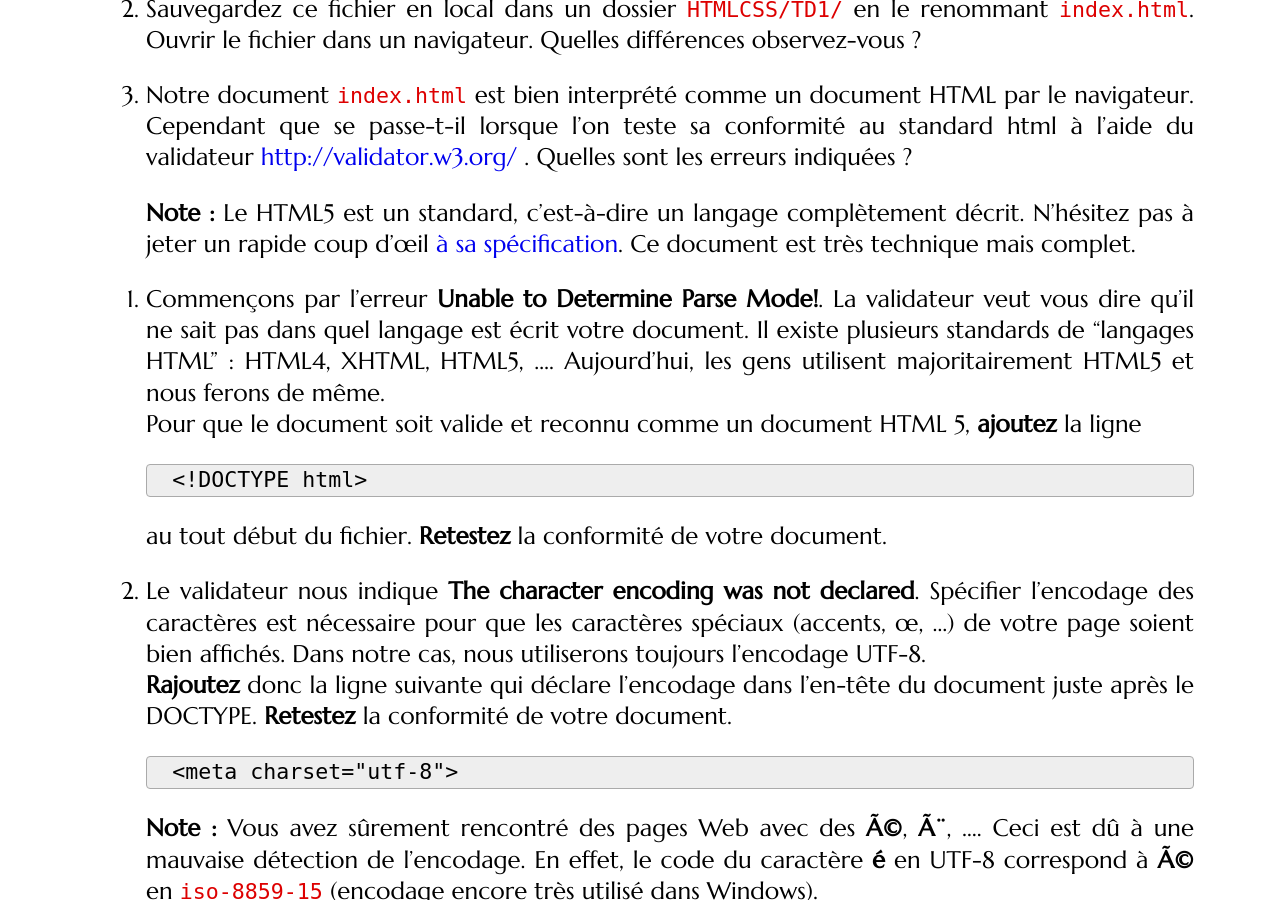
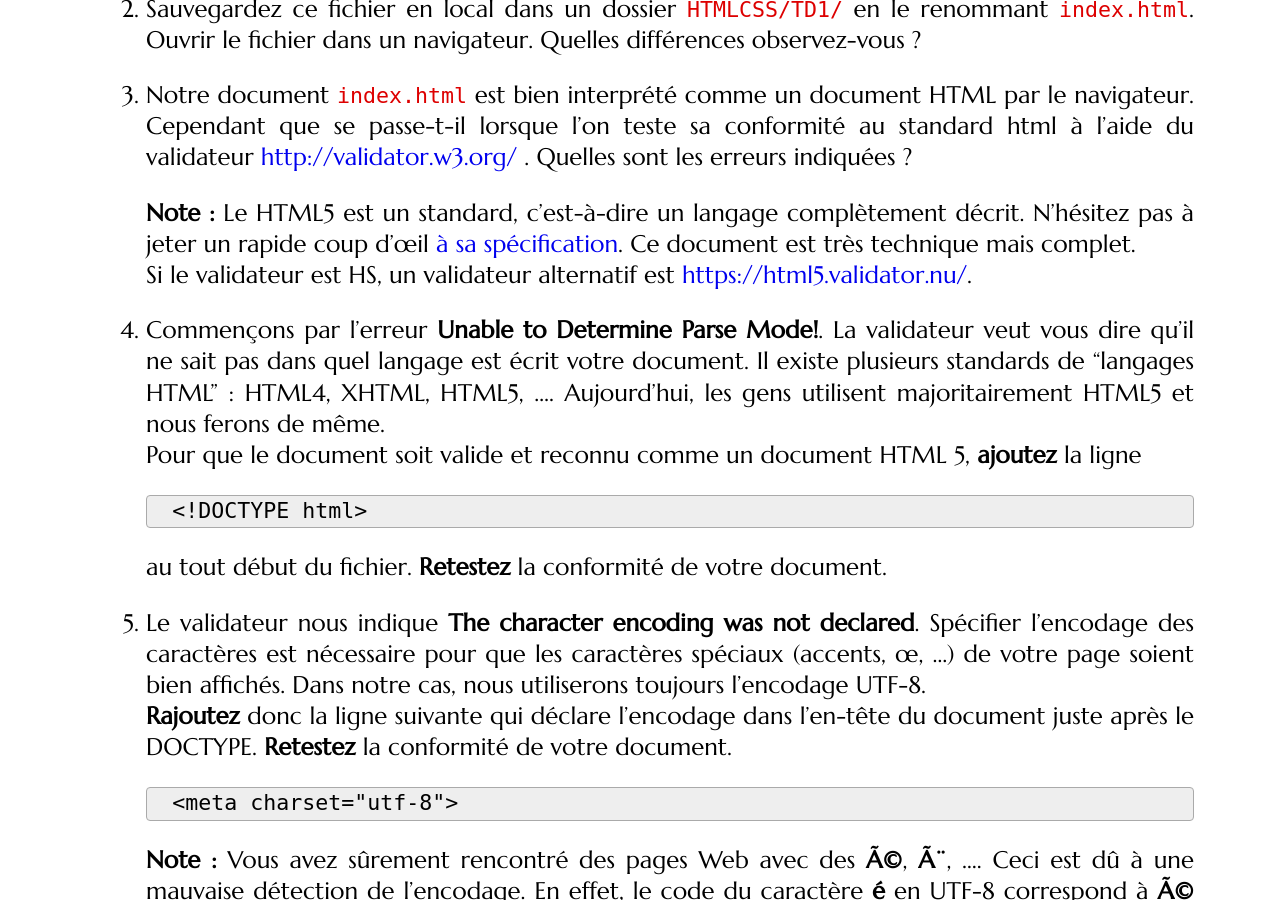
Before and after one commit to romainlebreton/R1.02-DeveloppementInterfacesWeb, a Jekyll site: the page built from tutorials/tutorial1.md, in a window 1280 px wide and 900 px high, scrolled down 1410 px. Built offline with Jekyll 4.4.1, drawn with Linux system fonts in a browser that asks for light colours; some web fonts are replaced; comment, search, counter and statistics services are not loaded.

Commit message:
fix validator

```diff
--- a/tutorials/tutorial1.md
+++ b/tutorials/tutorial1.md
@@ -73,8 +73,8 @@ indiquées ?
    décrit. N'hésitez pas à jeter un rapide coup d'œil
    [à sa spécification](http://www.w3.org/TR/html5/). Ce document est très technique
    mais complet.
-
-<!-- un autre validateur est https://html5.validator.nu/ -->
+   Si le validateur est HS, un validateur alternatif est
+   [https://html5.validator.nu/](https://html5.validator.nu/).
 
 4. Commençons par l'erreur **Unable to Determine Parse Mode!**. La validateur
 veut vous dire qu'il ne sait pas dans quel langage est écrit votre document. Il
```
